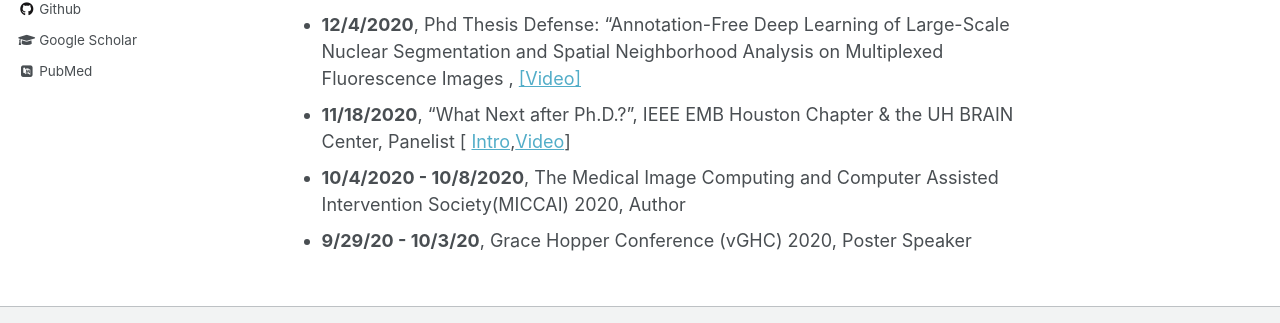
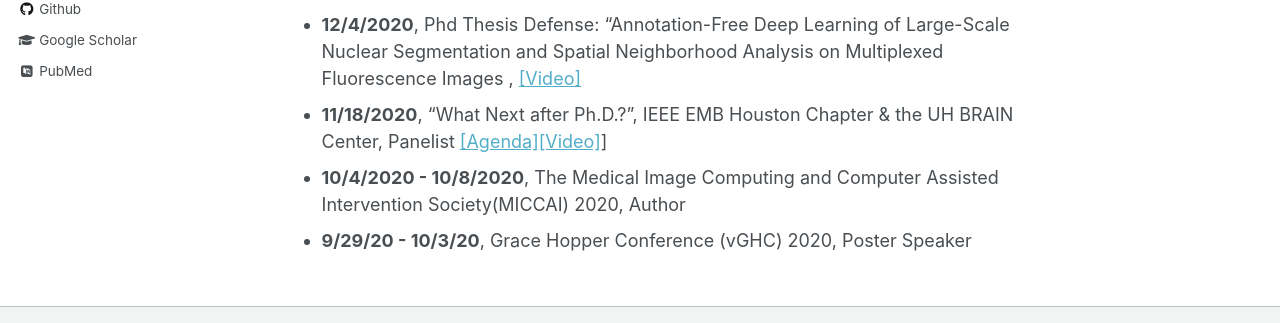
Before and after one commit to Xiaoyang-Rebecca/xiaoyang-rebecca.github.io, a Jekyll site: the page built from _pages/about.md, in a window 1280 px wide and 1002 px high. Shown: the part 541-864 px from the top of the window. Built offline with Jekyll 4.4.1, drawn with Linux system fonts in a browser that asks for light colours; some web fonts are replaced.

Commit message:
Update about.md

```diff
--- a/_pages/about.md
+++ b/_pages/about.md
@@ -31,7 +31,7 @@ redirect_from:
 Recent Activities
 ======
 - **12/4/2020**, Phd Thesis Defense: “Annotation-Free Deep Learning of Large-Scale Nuclear Segmentation and Spatial Neighborhood Analysis on Multiplexed Fluorescence Images , [[Video]](https://www.youtube.com/watch?v=ECe_hakE6w8)
-- **11/18/2020**, "What Next after Ph.D.?", IEEE EMB Houston Chapter & the UH BRAIN Center, Panelist [ [Intro](https://events.vtools.ieee.org/m/247865),[Video](https://www.youtube.com/watch?v=bPFMW-IGGlA&feature=youtu.be&t=8)]
+- **11/18/2020**, "What Next after Ph.D.?", IEEE EMB Houston Chapter & the UH BRAIN Center, Panelist [[Agenda]](https://events.vtools.ieee.org/m/247865)[[Video]](https://www.youtube.com/watch?v=bPFMW-IGGlA&feature=youtu.be&t=8)]
 - **10/4/2020 - 10/8/2020**, The Medical Image Computing and Computer Assisted Intervention Society(MICCAI) 2020, Author
 - **9/29/20 - 10/3/20**, Grace Hopper Conference (vGHC) 2020, Poster Speaker
 
```
